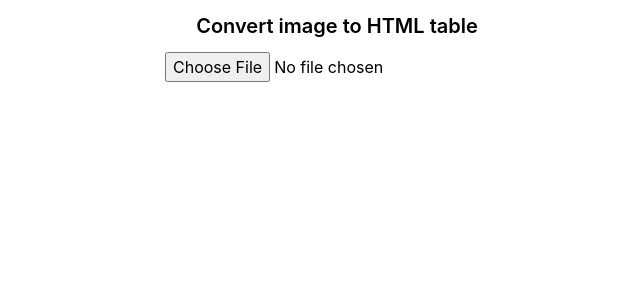
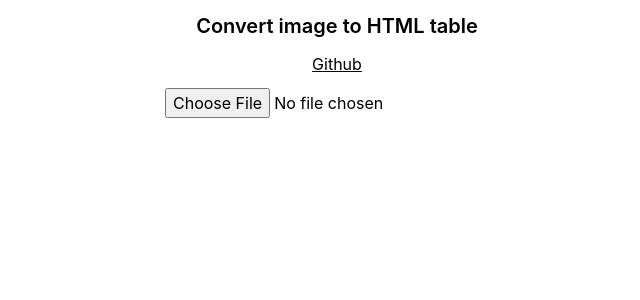
Before and after one commit to minho42/image-to-html-table, a Next.js app: page / in a window 1280 px wide. Shown: the top 300 px of the page, without its empty margins (303-943 px from the left). Built offline with nearby package versions, Linux system fonts and the light colour scheme.

Commit message:
github link

```diff
--- a/app/page.tsx
+++ b/app/page.tsx
@@ -88,10 +88,18 @@ export default function Home() {
   return (
     <main className="flex flex-col items-center justify-center gap-3 p-3">
       <h1 className="text-xl font-semibold">Convert image to HTML table</h1>
+      <a
+        className="underline"
+        title="https://github.com/minho42/image-to-html-table"
+        target="_blank"
+        rel="noopener noreferrer nofollow"
+        href="https://github.com/minho42/image-to-html-table"
+      >
+        Github
+      </a>
       <input onChange={handleChange} type="file" name="image" id="image" />
       <canvas className="hidden"></canvas>
       <div id="output"></div>
-
       <button
         onClick={handleCopy}
         hidden={html?.length === 0}
```
